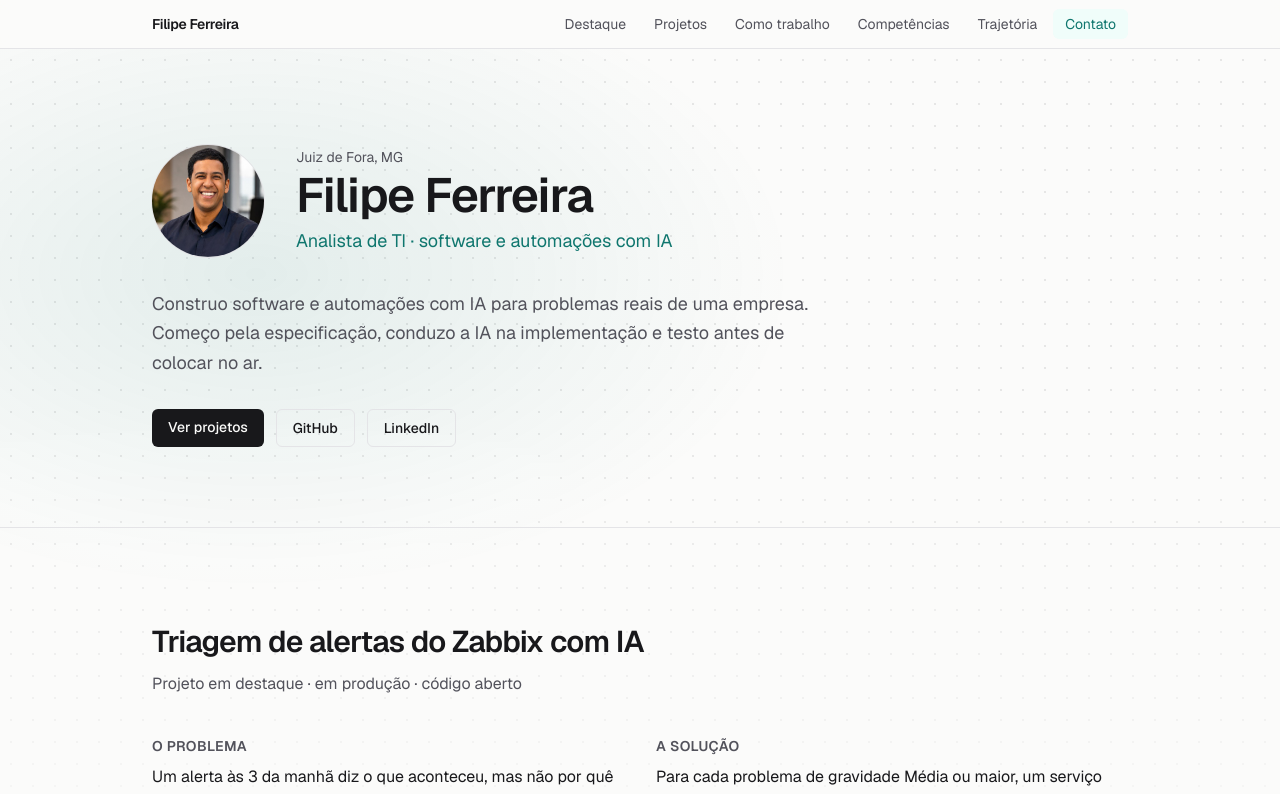
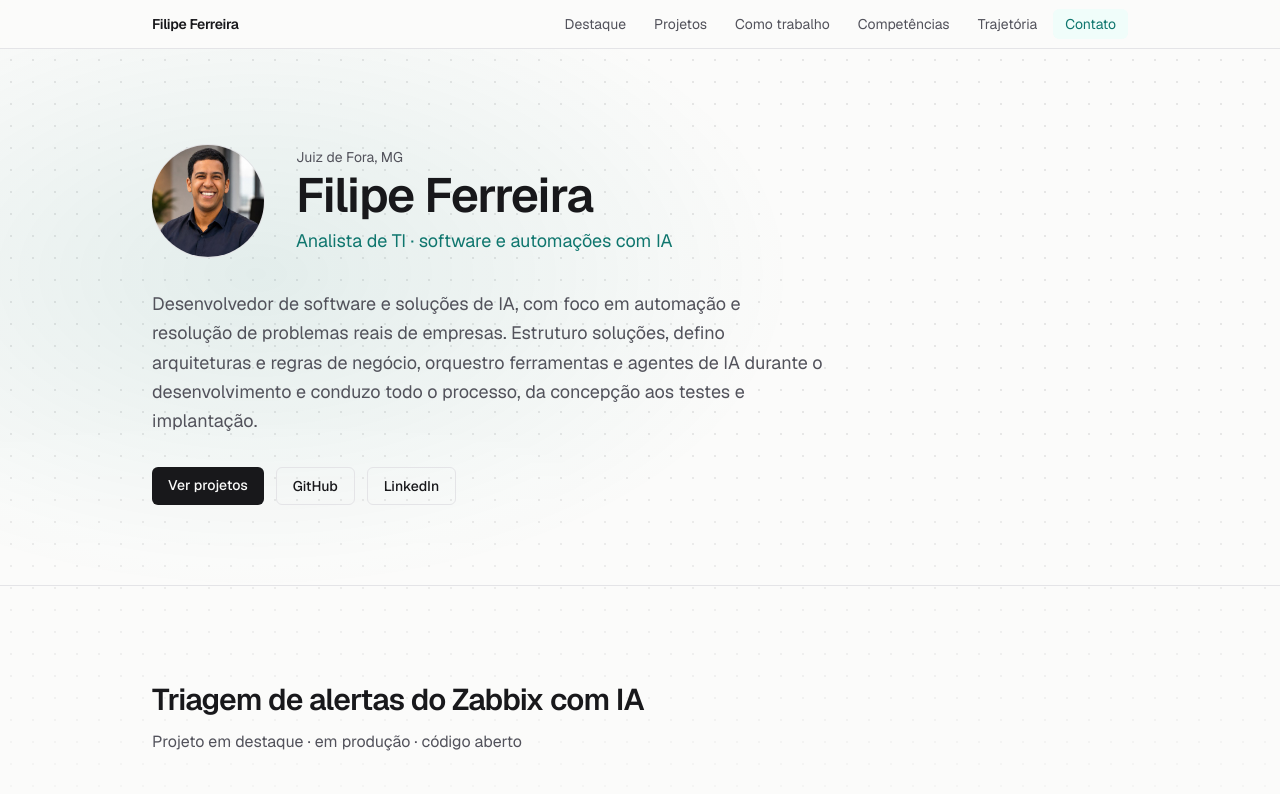
Before and after one commit to FilipeF-Dev/portifolio, a Next.js app: page / in a window 1280 px wide. Shown: the top 794 px of the page. Built offline with nearby package versions, Linux system fonts and the light colour scheme.

Commit message:
Novo texto de apresentação
Co-Authored-By: Claude Opus 5.5 <noreply@anthropic.com>

```diff
--- a/src/content/dados.ts
+++ b/src/content/dados.ts
@@ -7,7 +7,7 @@ export const perfil = {
   // Coloque a foto em public/ e aponte aqui (ex.: "/foto.jpg"). Sem foto, aparecem as iniciais.
   foto: "/foto.jpg" as string | null,
   resumo:
-    "Construo software e automações com IA para problemas reais de uma empresa. Começo pela especificação, conduzo a IA na implementação e testo antes de colocar no ar.",
+    "Desenvolvedor de software e soluções de IA, com foco em automação e resolução de problemas reais de empresas. Estruturo soluções, defino arquiteturas e regras de negócio, orquestro ferramentas e agentes de IA durante o desenvolvimento e conduzo todo o processo, da concepção aos testes e implantação.",
   links: {
     github: "https://github.com/FilipeF-Dev",
     linkedin: "https://www.linkedin.com/in/filipe-ferreira-72b24624b/",
```
